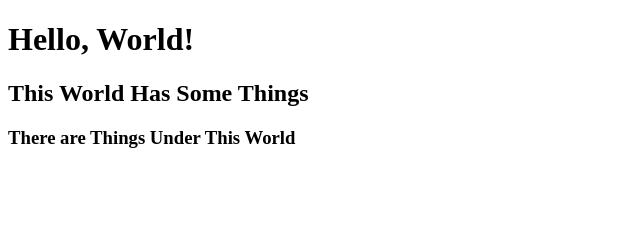
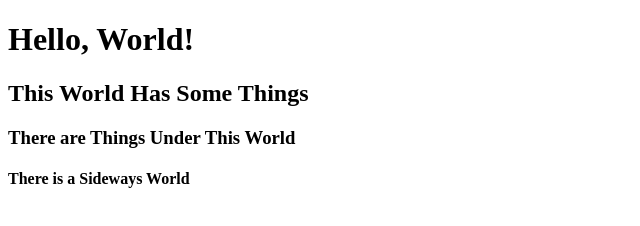
Before and after one commit to scottgit1010/My-Name, a plain HTML site: page Index1.html in a window 1280 px wide. Shown: the whole page, without its empty margins (0-640 px from the left). Drawn offline with Linux system fonts and the light colour scheme.

Commit message:
Update Index1.html

```diff
--- a/Index1.html
+++ b/Index1.html
@@ -7,5 +7,6 @@
 <h1>Hello, World!</h1>
 <h2> This World Has Some Things <h2>
 <h3> There are Things Under This World <h3>
+<h4> There is a Sideways World <h4>
 </body>
 </html>
```
